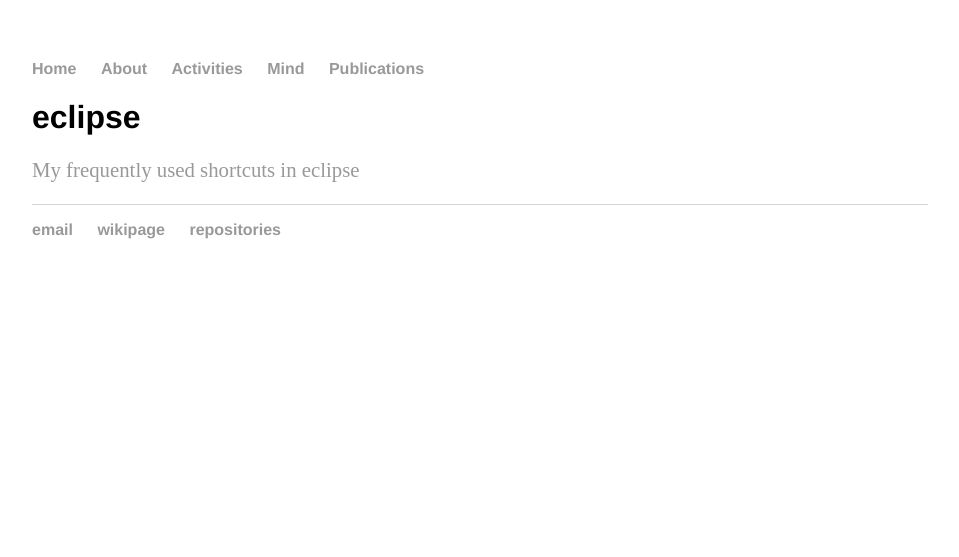
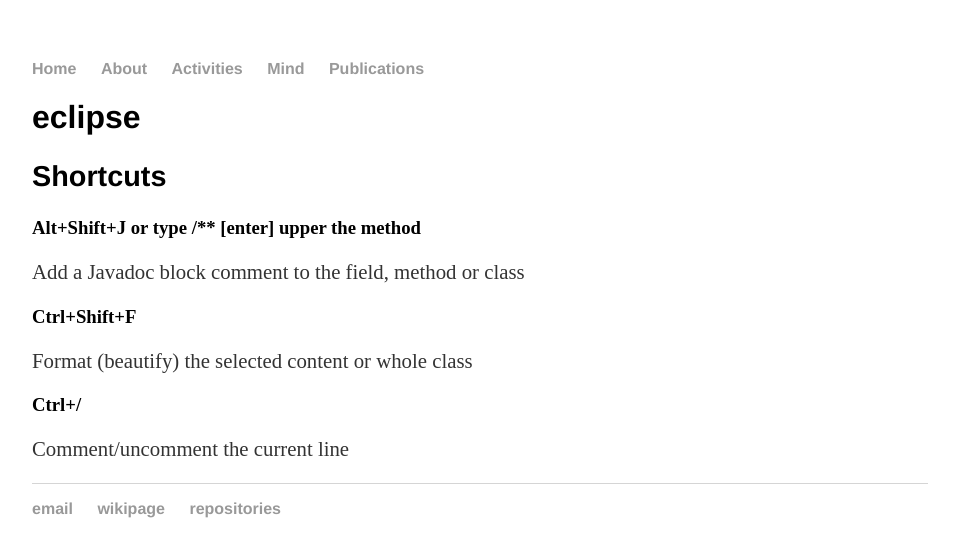
Before and after one commit to cleberjamaral/cleberjamaral.github.io, a Jekyll site: the page built from knowledge/programming/eclipse.md, in a window 1280 px wide. Shown: the top 557 px of the page, without its empty margins (160-1119 px from the left). Built offline with Jekyll 4.4.1, drawn with Linux system fonts in a browser that asks for light colours; our own code applies the rules of GitHub Pages for plain Markdown files.

Commit message:
GitBook: [master] one page modified

```diff
--- a/knowledge/programming/eclipse.md
+++ b/knowledge/programming/eclipse.md
@@ -1,3 +1,15 @@
 # eclipse
 
-[My frequently used shortcuts in eclipse](https://gist.github.com/cleberjamaral/1049946bc9142283c5d66fa137505fa7)
+## Shortcuts
+
+### Alt+Shift+J or type /\*\* \[enter\] upper the method
+
+Add a Javadoc block comment to the field, method or class
+
+### Ctrl+Shift+F
+
+Format \(beautify\) the selected content or whole class
+
+### Ctrl+/
+
+Comment/uncomment the current line
```
